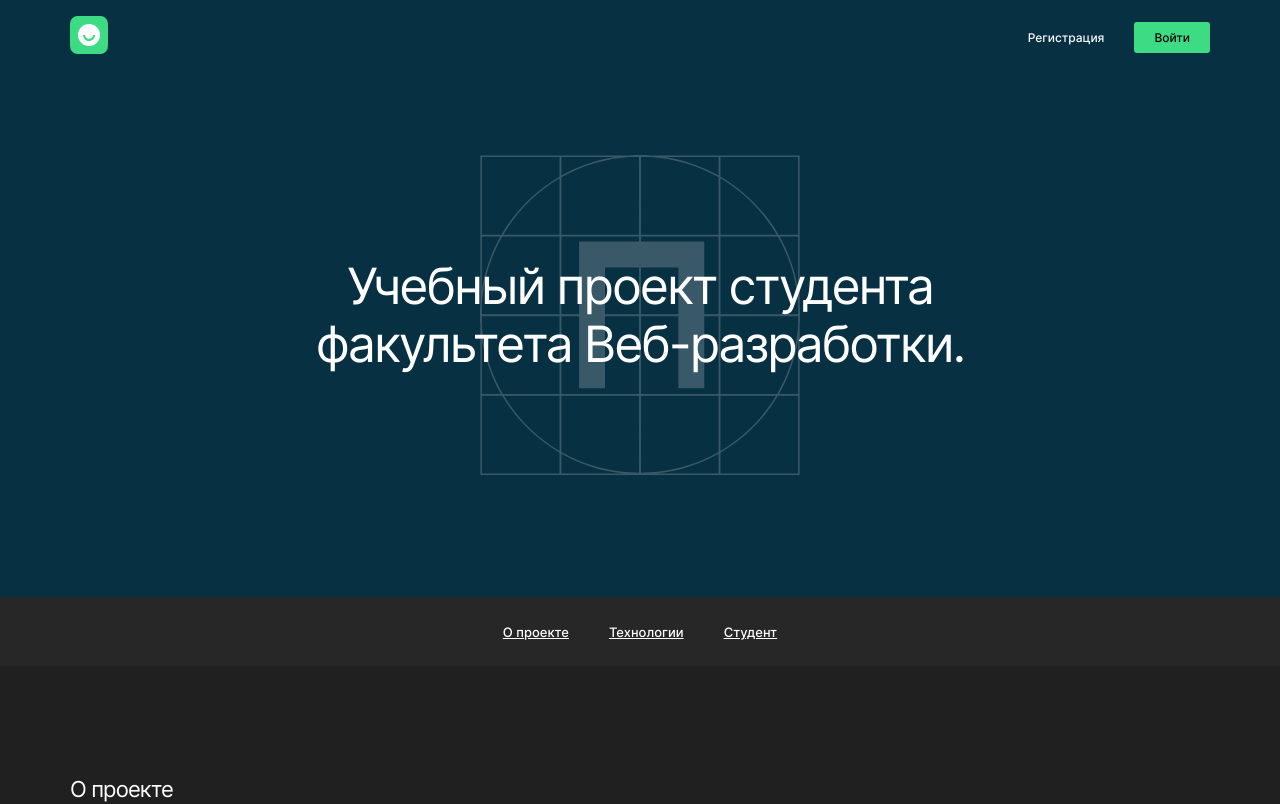
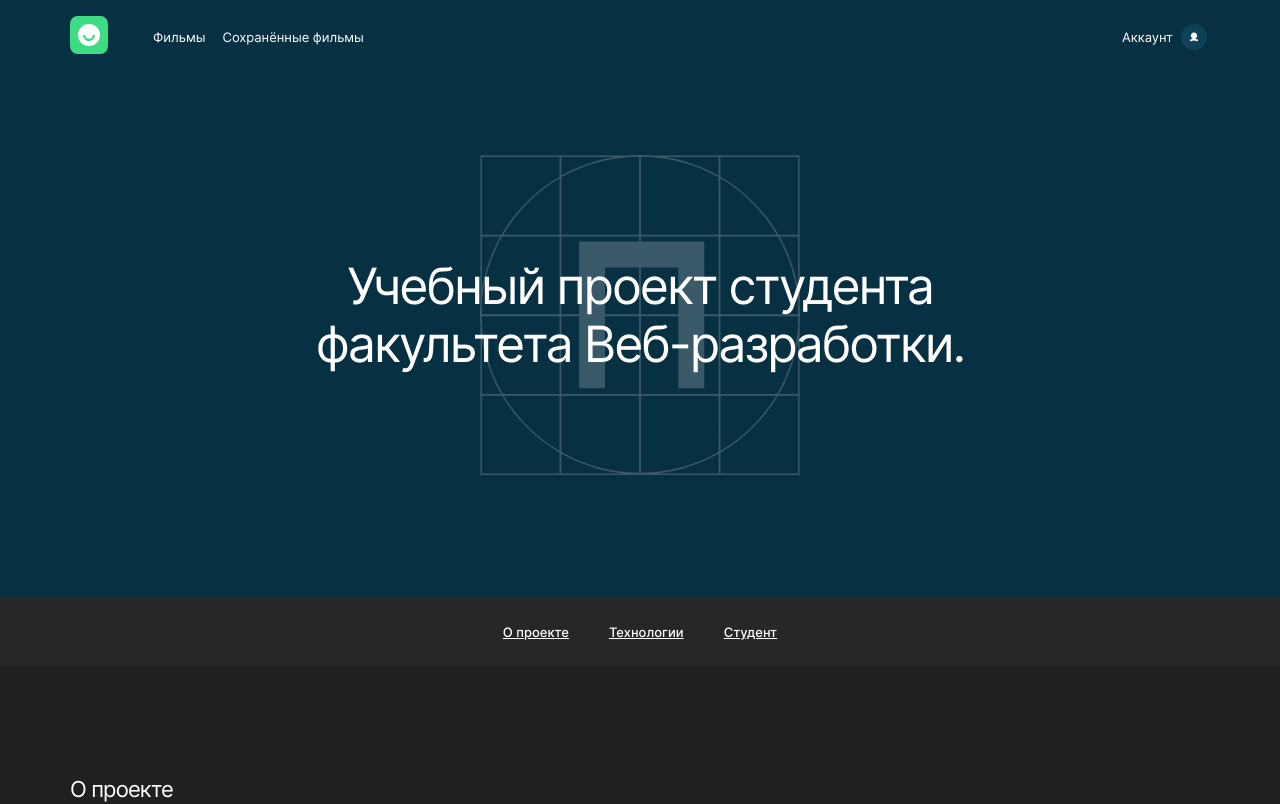
Before and after one commit to goplomah/movies-explorer-frontend, a React (Create React App) app: page / in a window 1280 px wide. Shown: the top 804 px of the page. Built offline with nearby package versions, Linux system fonts and the light colour scheme.

Commit message:
feat: добавить вёрстку залогиненного хедера

```diff
--- /dev/null
+++ b/src/components/AccountIcon/AccountIcon.css
@@ -0,0 +1,37 @@
+.account-icon {
+  margin: 0;
+  padding: 0;
+  background-color: transparent;
+  border-radius: 40px;
+  border: none;
+}
+
+.account-icon__link {
+  display: inline-flex;
+  align-items: center;
+  font-size: 13px;
+  font-weight: 400;
+  font-style: normal;
+  line-height: 18px;
+  color: #fff;
+  text-decoration: none;
+  transition: .7s ease-in-out;
+  padding-right: 3px;
+}
+
+.account-icon__link::after {
+  content: "";
+  width: 26px;
+  height: 26px;
+  background-image: url(../../images/account-icon.svg);
+  background-color: #0f4157;
+  background-position: center;
+  background-repeat: no-repeat;
+  background-size: 10px;
+  border-radius: 50%;
+  margin-left: 8px;
+}
+
+.account-icon__link_color_dark::after {
+  background-color: #303030;
+}
--- /dev/null
+++ b/src/components/AccountIcon/AccountIcon.jsx
@@ -0,0 +1,14 @@
+import './AccountIcon.css';
+import { Link, useLocation } from 'react-router-dom';
+
+
+function AccountIcon() {
+  const location = useLocation().pathname;
+  return (
+    <button className="account-icon">
+      <Link to="/profile" className={`account-icon__link opacity ${location !== '/' && 'account-icon__link_color_dark'}`}>Аккаунт</Link>
+    </button>
+  )
+}
+
+export default AccountIcon;
--- a/src/components/App/App.css
+++ b/src/components/App/App.css
@@ -1,5 +1,6 @@
 html {
   scroll-behavior: smooth;
+  height: 100%;
 }
 
 .root {
@@ -22,7 +23,11 @@ html {
   -moz-text-size-adjust: 100%;
   -webkit-font-smoothing: antialiased;
   -moz-osx-font-smoothing: grayscale;
-  }
+}
+
+.sticky {
+  flex-grow: 1;
+}
 
 .opacity {
   transition: 0.4s linear;
--- a/src/components/App/App.jsx
+++ b/src/components/App/App.jsx
@@ -25,6 +25,7 @@ function App() {
             <>
               <Header
               landing={true}
+              loggedIn={true}
               />
               <Main />
               <Footer />
@@ -36,9 +37,9 @@ function App() {
           path='/movies'
           element={
             <>
-              {/* <Header /> */}
-              {/* <Movies />
-              <Footer /> */}
+              <Header loggedIn={true}/>
+              {/* <Movies /> */}
+              <Footer />
             </>
           }
         />
--- a/src/components/Header/Header.jsx
+++ b/src/components/Header/Header.jsx
@@ -1,13 +1,18 @@
 import './Header.css';
 import Logo from '../Logo/Logo';
 import Navigation from '../Navigation/Navigation';
+import { useLocation } from 'react-router-dom';
 
-function Header ({ landing }) {
+function Header ({ loggedIn }) {
+  const location = useLocation().pathname;
+
   return (
-    <header className={`header ${landing ? 'header_color_blue' : ''}`}>
+    <header className={`header ${location === '/' && 'header_color_blue'}`}>
       <div className='header__wraper'>
-        <Logo/>
-        <Navigation/>
+        <Logo />
+        <Navigation
+        loggedIn={loggedIn}
+        />
       </div>
     </header>
   )
--- a/src/components/Main/Main.jsx
+++ b/src/components/Main/Main.jsx
@@ -10,7 +10,7 @@ import Portfolio from '../Portfolio/Portfolio';
 
 function Main() {
   return (
-    <main>
+    <main className='sticky'>
       <Promo/>
       <NavTab/>
       <AboutProject/>
--- a/src/components/Navigation/Navigation.css
+++ b/src/components/Navigation/Navigation.css
@@ -1,5 +1,9 @@
 .navigation {
   display: flex;
+}
+
+.navigation_type_logged {
+  width: 100%;
 }
 
 .navigation__items {
@@ -24,6 +28,13 @@
   line-height: 16px;
 }
 
+.navigation__link_type_logged {
+  font-size: 13px;
+  font-style: normal;
+  font-weight: 400;
+  line-height: 18px;
+}
+
 .navigation__button {
   color: #000;
   font-size: 12px;
@@ -34,6 +45,22 @@
   border-radius: 3px;
   background: #3DDC84;
   text-decoration: none;
+}
+
+.navigation__items-wrapper_type_logged {
+  display: flex;
+  justify-content: space-between;
+  align-items: center;
+  width: 100%;
+  margin-left: 45px;
+}
+
+.navigation__items_type_logged {
+  gap: 17px;
+}
+
+.navigation__account-img {
+  margin-left: 10px;
 }
 
 @media screen and (max-width: 480px) {
--- a/src/components/Navigation/Navigation.jsx
+++ b/src/components/Navigation/Navigation.jsx
@@ -1,9 +1,10 @@
 import './Navigation.css';
 import { Link } from 'react-router-dom';
+import AccountIcon from '../AccountIcon/AccountIcon';
 
 function Navigation({ loggedIn }) {
   return (
-    <nav className="navigation">
+    <nav className={`navigation ${loggedIn && 'navigation_type_logged'}`}>
       {
         !loggedIn ?
         <ul className='navigation__items'>
@@ -15,9 +16,17 @@ function Navigation({ loggedIn }) {
           </li>
         </ul>
         :
-        <ul>
-
-        </ul>
+        <div className='navigation__items-wrapper_type_logged'>
+          <ul className="navigation__items navigation__items_type_logged">
+            <li className="navigation__item_type_logged">
+              <Link className='navigation__link navigation__link_type_logged opacity' to='/movies'>Фильмы</Link>
+            </li>
+            <li className="navigation__item_type_logged">
+              <Link className='navigation__link navigation__link_type_logged opacity' to='/saved-movies'>Сохранённые фильмы</Link>
+            </li>
+          </ul>
+          <AccountIcon />
+        </div>
       }
     </nav>
   )
```
Also changed, not shown: src/images/account-icon.svg (added).
